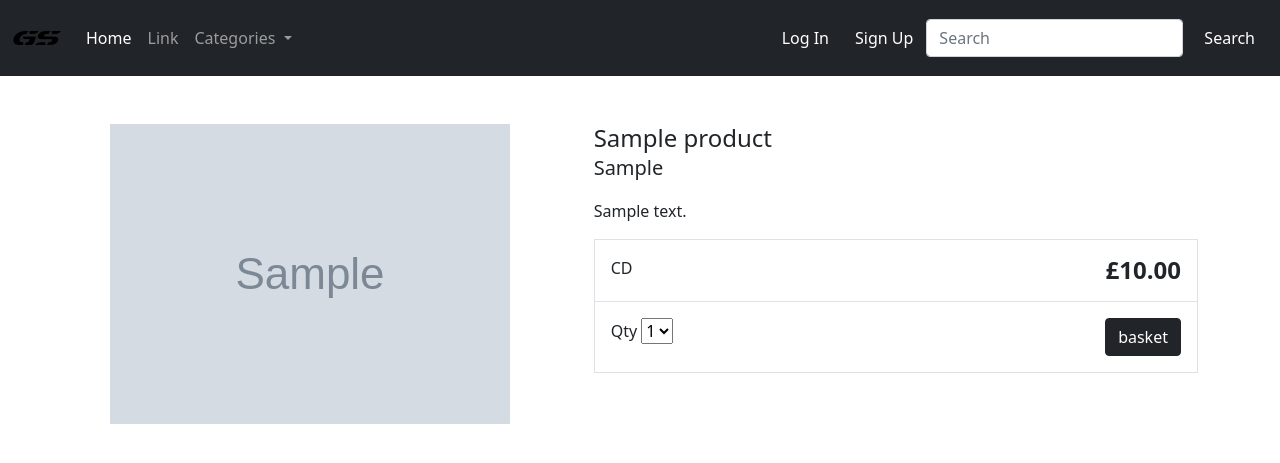
After one commit to alhcomer/game_ecommerce_site, a Django app: a page that uses templates/gaming_shop/products/game_item.html in a window 1280 px wide. The commit adds this page. Shown: the top 463 px of the page. Run offline with Django 4.2, Linux system fonts and the light colour scheme; tables that the repository leaves empty hold one stand-in row (values such as "Sample post"); grey boxes marked "Sample" are stand-in pictures.

Commit message:
built initial product page

```diff
--- a/gaming_shop/models.py
+++ b/gaming_shop/models.py
@@ -20,15 +20,15 @@ class Platform(models.Model):
 class Product(models.Model):
     category = models.ForeignKey(Category, related_name='product', on_delete=models.CASCADE)
     created_by = models.ForeignKey(User, on_delete=models.CASCADE, related_name='product_creator')
-    title = models.CharField(max_length=255)
+    title = models.CharField(max_length=255, unique=True)
     description = models.TextField(blank=True)
     image = models.ImageField(upload_to='images/')
     developer = models.CharField(max_length=255)
     publisher = models.CharField(max_length=255)
     # TODO: change so that there can be numerous platforms for a single product
-    platforms = models.ManyToManyField(Platform, blank=True)
+    platforms = models.ManyToManyField(Platform, blank=True, related_name="product")
     release_date = models.DateField(blank=True)
-    slug = models.SlugField(max_length=255)
+    slug = models.SlugField(max_length=255, unique=True)
     price = models.DecimalField(max_digits=5, decimal_places=2)
     in_stock = models.BooleanField(default=True)
     is_active = models.BooleanField(default=True)
--- a/gaming_shop/urls.py
+++ b/gaming_shop/urls.py
@@ -8,4 +8,5 @@ app_name = 'shop'
 
 urlpatterns = [
     path('', views.index, name='index'),
+    path('game/<slug:slug>', views.product_item, name='product_item'),
 ]
--- a/gaming_shop/views.py
+++ b/gaming_shop/views.py
@@ -1,4 +1,4 @@
-from django.shortcuts import render
+from django.shortcuts import render, get_object_or_404
 from django.http import HttpResponse
 from .models import Category, Product, Platform
 
@@ -10,3 +10,7 @@ def categories(request):
     return {
         'categories': Category.objects.all()
     }
+
+def product_item(request, slug):
+    product = get_object_or_404(Product, slug=slug, in_stock=True)
+    return render(request, 'gaming_shop/products/game_item.html', {'product': product})
--- a/templates/gaming_shop/index.html
+++ b/templates/gaming_shop/index.html
@@ -9,7 +9,7 @@
     {% for p in products %}
       <div class="col">
         <div class="card shadow-sm">
-          <img class="card-img-top" width="100%" height="225" src="{{ p.image.url }}" alt="{{ p.title }}">
+          <img class="img-fluid" width="100%" height="225" src="{{ p.image.url }}" alt="{{ p.title }}">
             <title>{{ p.title|title }}</title>
             <rect width="100%" height="100%" fill="#55595c" />
           </svg>
--- /dev/null
+++ b/templates/gaming_shop/products/game_item.html
@@ -0,0 +1,48 @@
+{% extends "../base.html" %}
+
+{% block content %}
+<div class="container">
+    <main class="pt-5">
+        <div class="row g-3">
+            <div class="col-md-5 col-lg-5 order-md-first">
+                <img class="img-fluid mx-auto d-block" width="auto" height="auto" alt="{{ product.title|title }}" src="{{ product.image.url }}" alt="">
+            </div>
+            <div class="col-md-7 col-lg-7 ps-md-3 ps-lg-5">
+                <h1 class="mb-0 h4">{{ product.title }}</h1>
+                <p><span class="lead">{{ product.developer }}</span></p>
+                <p>{{ product.description }}</p>
+                <div class="border">
+                    <div class="col border-bottom">
+                        <div class="row p-3">
+                            <div class="col-6">CD</div>
+                            <div class="col-6 text-end">
+                                <span class="h4 fw-bold">£{{ product.price }}</span>
+                            </div>
+                        </div>
+                    </div>
+                    <div class="col">
+                        <div class="row p-3">
+                            <div class="col-6">
+                                <label for="select">Qty</label>
+                                <select id="select">
+                                    <option value="">1</option>
+                                    <option value="">2</option>
+                                    <option value="">3</option>
+                                    <option value="">4</option>
+                                    <option value="">5</option>
+                                </select>
+                            </div>
+                            <div class="col-6 text-end">
+                                <button type="button" class="btn btn-dark">
+                                    basket
+                                </button>
+                            </div>
+                        </div>
+                    </div>
+                </div>
+            </div>
+        </div>
+    </main>
+</div>
+
+{% endblock content %}
```
Also changed, not shown: gaming_shop/migrations/0002_alter_product_platforms_alter_product_slug_and_more.py (added).
